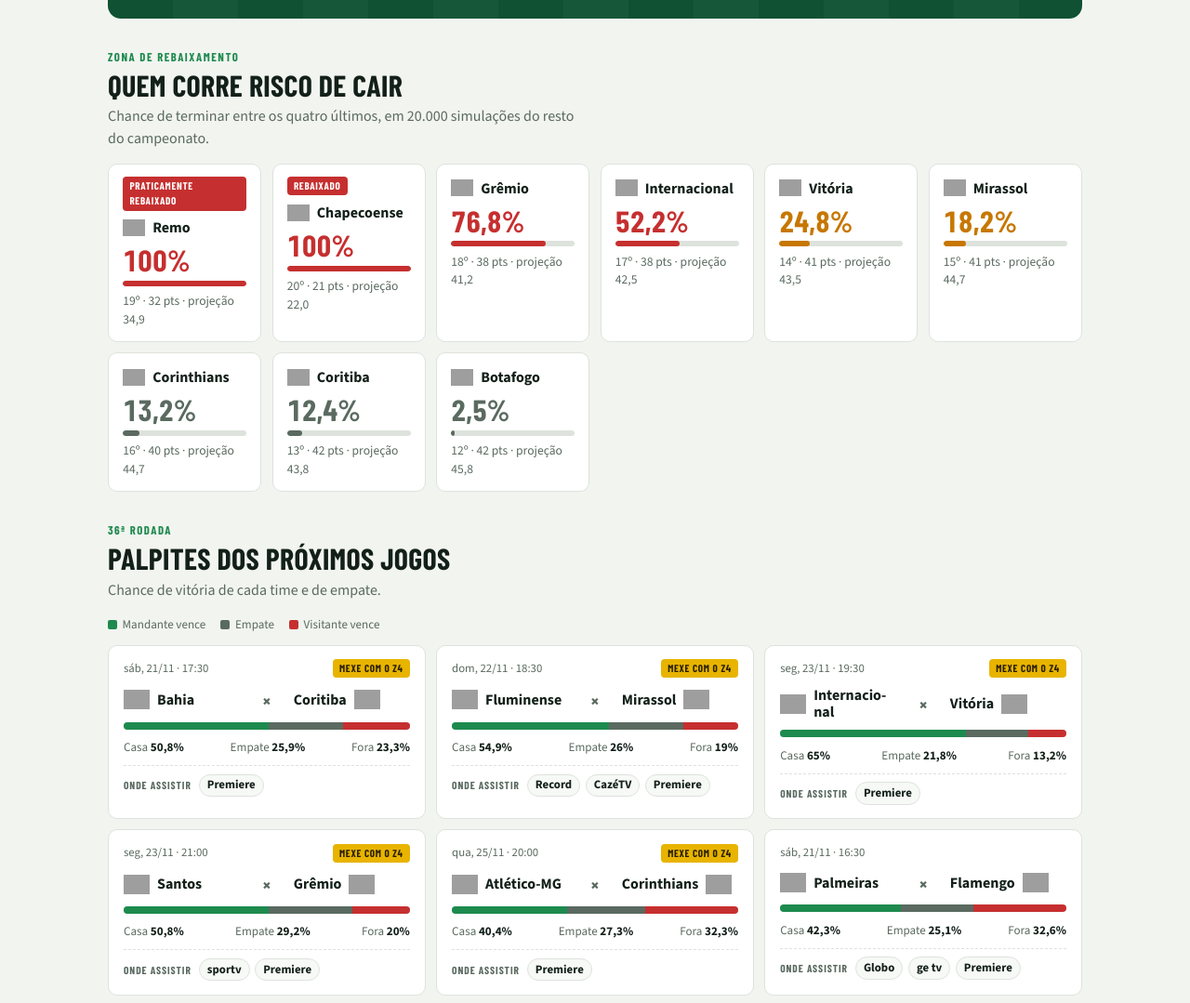
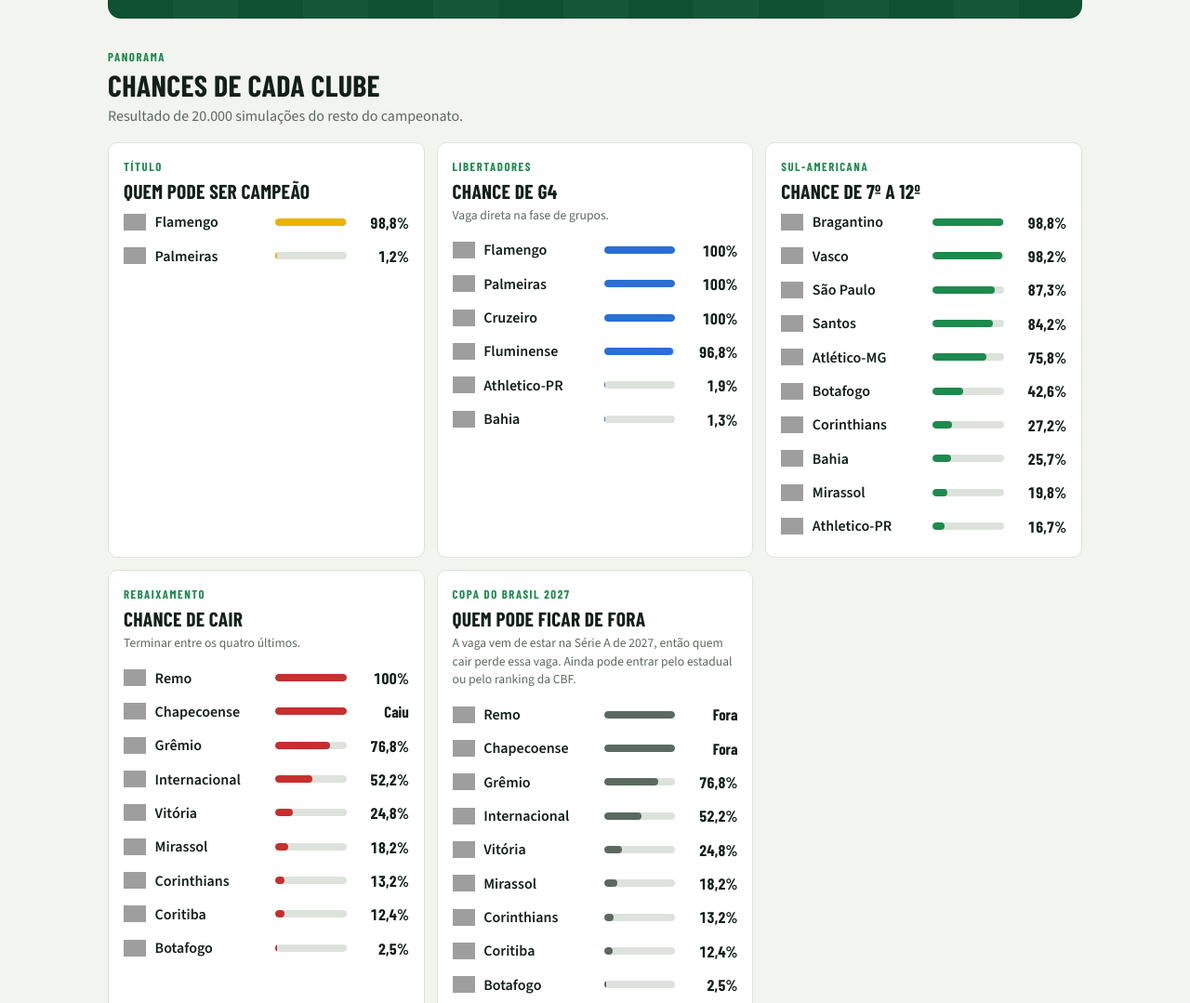
Before and after one commit to limamatt/lima-score, a plain HTML site: page index.html in a window 1280 px wide. Shown: the part 394-1473 px from the top of the page at 93% size. Drawn offline with nearby package versions, Linux system fonts and the light colour scheme; grey boxes are pictures that could not be loaded; a web font is replaced by a local one.

Commit message:
Panorama na tela inicial: título, G4, Sul-Americana, rebaixamento e Copa do Brasil

```diff
--- a/app.js
+++ b/app.js
@@ -159,20 +159,31 @@
         el('div', null, el('div', { class: 'k', text: 'Rodadas restantes' }), el('div', { class: 'v num', text: String(Math.max(0, restamRodadas)) }),
           el('div', { class: 's', text: 'Fim em ' + new Date(D.temporada.fim + 'T12:00:00Z').toLocaleDateString('pt-BR', { timeZone: TZ, day: '2-digit', month: '2-digit' }) })))));
 
-    // risco de rebaixamento
-    const risk = el('div', { class: 'risk' });
-    porRisco.filter((t) => t.rebaixamento >= 1).forEach((t) => {
-      const lvl = t.rebaixamento >= 50 ? 'hi' : t.rebaixamento >= 15 ? 'mid' : 'lo';
-      const mat = rebaixadoMatematicamente(t);
-      risk.append(el('a', { href: '#clube-' + t.id },
-        el('div', { class: 'card risk-card lvl-' + lvl },
-          mat ? el('span', { class: 'tag', text: 'Rebaixado' }) : t.rebaixamento > 99 ? el('span', { class: 'tag', text: 'Praticamente rebaixado' }) : null,
-          el('div', { class: 'team' }, escudo(t.id), el('span', { style: 'font-weight:700', text: t.nome })),
-          el('div', { class: 'pct num', text: mat ? '100%' : pct(t.rebaixamento) }),
-          el('div', { class: 'meter' }, el('span', { style: `width:${Math.max(2, t.rebaixamento)}%` })),
-          el('div', { class: 'small num', text: `${t.pos}º · ${t.pts} pts · projeção ${n1(t.pts_projetados)}` }))));
-    });
-    app.append(el('section', null, secHead('Zona de rebaixamento', 'Quem corre risco de cair', `Chance de terminar entre os quatro últimos, em ${D.simulacoes.toLocaleString('pt-BR')} simulações do resto do campeonato.`), risk));
+    // panorama: título, G4, Sul-Americana, rebaixamento e Copa do Brasil
+    const linhaProb = (t, v, cor, extra) => el('a', { class: 'pr', href: '#clube-' + t.id },
+      escudo(t.id), el('span', { class: 'pr-n', text: t.nome }),
+      el('span', { class: 'pr-bar' }, el('span', { style: `width:${Math.max(v > 0 ? 2 : 0, Math.min(100, v))}%;background:${cor}` })),
+      el('span', { class: 'pr-v num', text: extra || pct(v) }));
+    const bloco = (eyebrow, titulo, nota, linhas) => el('div', { class: 'card pano' },
+      el('div', { class: 'eyebrow', text: eyebrow }), el('h3', { text: titulo }),
+      nota ? el('p', { class: 'small', text: nota }) : null,
+      el('div', { class: 'pr-list' }, linhas.length ? linhas : el('p', { class: 'small', text: 'Ninguém com chance relevante.' })));
+    const topo = (campo, min, max) => D.times.filter((t) => t[campo] >= min).sort((a, b) => b[campo] - a[campo]).slice(0, max);
+
+    const pano = el('div', { class: 'pano-grid' });
+    pano.append(bloco('Título', 'Quem pode ser campeão', null,
+      topo('titulo', 0.1, 6).map((t) => linhaProb(t, t.titulo, 'var(--accent)'))));
+    pano.append(bloco('Libertadores', 'Chance de G4', 'Vaga direta na fase de grupos.',
+      topo('libertadores', 1, 8).map((t) => linhaProb(t, t.libertadores, 'var(--info)'))));
+    pano.append(bloco('Sul-Americana', 'Chance de 7º a 12º', null,
+      topo('sulamericana', 1, 10).map((t) => linhaProb(t, t.sulamericana, 'var(--good)'))));
+    pano.append(bloco('Rebaixamento', 'Chance de cair', 'Terminar entre os quatro últimos.',
+      topo('rebaixamento', 1, 10).map((t) => linhaProb(t, t.rebaixamento, 'var(--bad)', rebaixadoMatematicamente(t) ? 'Caiu' : null))));
+    pano.append(bloco('Copa do Brasil 2027', 'Quem pode ficar de fora',
+      'A vaga vem de estar na Série A de 2027, então quem cair perde essa vaga. Ainda pode entrar pelo estadual ou pelo ranking da CBF.',
+      topo('rebaixamento', 1, 10).map((t) => linhaProb(t, t.rebaixamento, 'var(--muted)',
+        rebaixadoMatematicamente(t) ? 'Fora' : t.rebaixamento > 99 ? 'Fora' : pct(t.rebaixamento)))));
+    app.append(el('section', null, secHead('Panorama', 'Chances de cada clube', `Resultado de ${D.simulacoes.toLocaleString('pt-BR')} simulações do resto do campeonato.`), pano));
 
     // próximos jogos
     const proximos = D.jogos.filter((j) => j.rodada === r && !encerrado(j));
--- a/style.css
+++ b/style.css
@@ -249,3 +249,14 @@ tr.z-reb .sticky-col2{background:color-mix(in srgb,var(--bad) 5%,var(--surface))
 .nw:hover b{text-decoration:underline}
 .nw b{display:block;font-size:1rem;line-height:1.3;font-weight:700}
 .nw .small{margin-top:.2rem;display:block}
+.pano-grid{display:grid;grid-template-columns:repeat(auto-fill,minmax(min(100%,300px),1fr));gap:.8rem}
+.pano{padding:1rem;display:flex;flex-direction:column;gap:.35rem}
+.pano h3{font-size:1.35rem;text-transform:uppercase}
+.pano .small{margin:0 0 .3rem}
+.pr-list{display:flex;flex-direction:column;gap:.15rem}
+.pr{display:grid;grid-template-columns:24px minmax(0,7.5rem) 1fr 3.6rem;gap:.6rem;align-items:center;text-decoration:none;padding:.3rem 0}
+.pr-n{font-weight:600;overflow:hidden;text-overflow:ellipsis;white-space:nowrap}
+.pr-bar{height:8px;background:var(--line);border-radius:4px;overflow:hidden}
+.pr-bar span{display:block;height:100%;border-radius:4px}
+.pr-v{font-family:var(--display);font-weight:800;font-size:1.05rem;text-align:right}
+.pr:hover .pr-n{text-decoration:underline}
--- a/sw.js
+++ b/sw.js
@@ -1,6 +1,6 @@
 // Guarda o "esqueleto" do site para abrir rápido e funcionar sem internet.
 // Os dados (data/site.json) sempre vêm da internet primeiro.
-const CACHE = 'termometro-v13';
+const CACHE = 'termometro-v14';
 const BASE = ['./', 'index.html', 'style.css', 'app.js', 'manifest.webmanifest', 'assets/icon-192.png'];
 
 self.addEventListener('install', (e) => {
```
